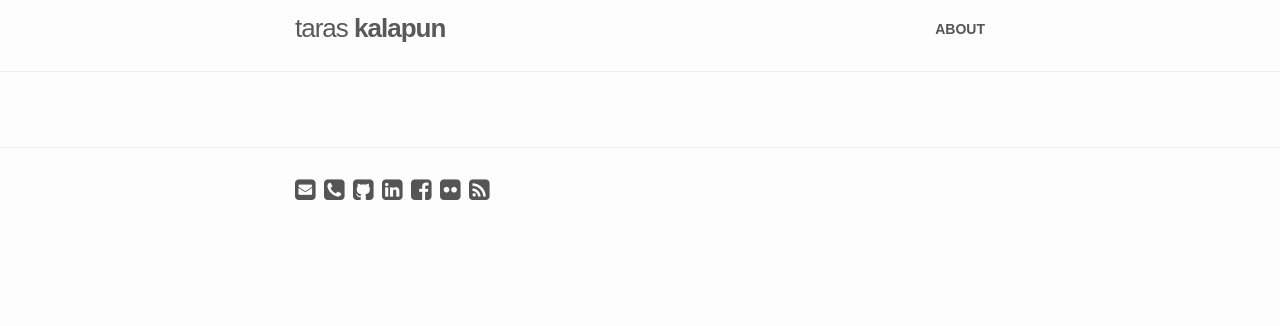
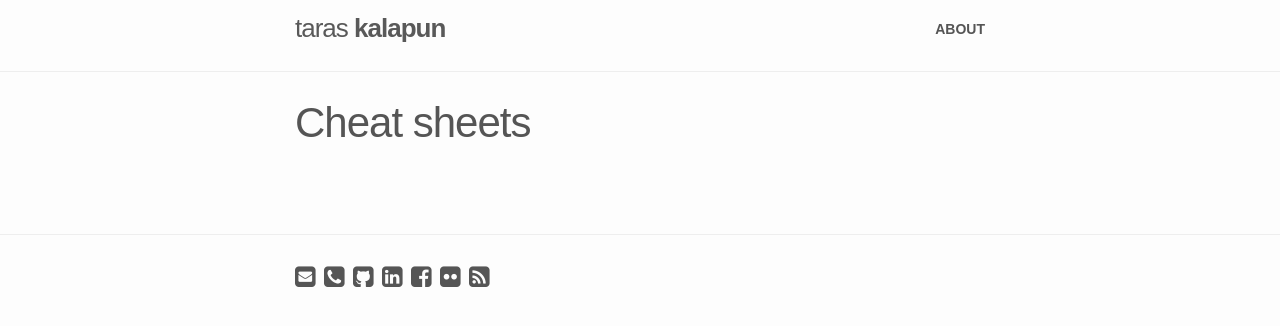
Before and after one commit to andreivisan/xslim.github.io, a Jekyll site: the page built from cheats.html, in a window 1280 px wide. Shown: the top 326 px of the page. Built offline with Jekyll 4.4.1, drawn with Linux system fonts in a browser that asks for light colours; Markdown is read by kramdown in place of the engine named in the settings.

Commit message:
Cheats page

```diff
--- a/cheats.html
+++ b/cheats.html
@@ -1,11 +1,8 @@
 ---
-layout: default
+layout: page
+title: Cheat sheets
 permalink: /cheats/
 ---
-
-<div class="home">
-
-  <!-- <h1 class="page-heading">Latest Posts</h1> -->
 
 <ul class="listing">
   {% for page in site.cheats %}
@@ -16,5 +13,3 @@ permalink: /cheats/
   {% endif %}
   {% endfor %}
 </ul>
-
-</div>
```
Lines whose indentation alone changed are shown as unchanged.
